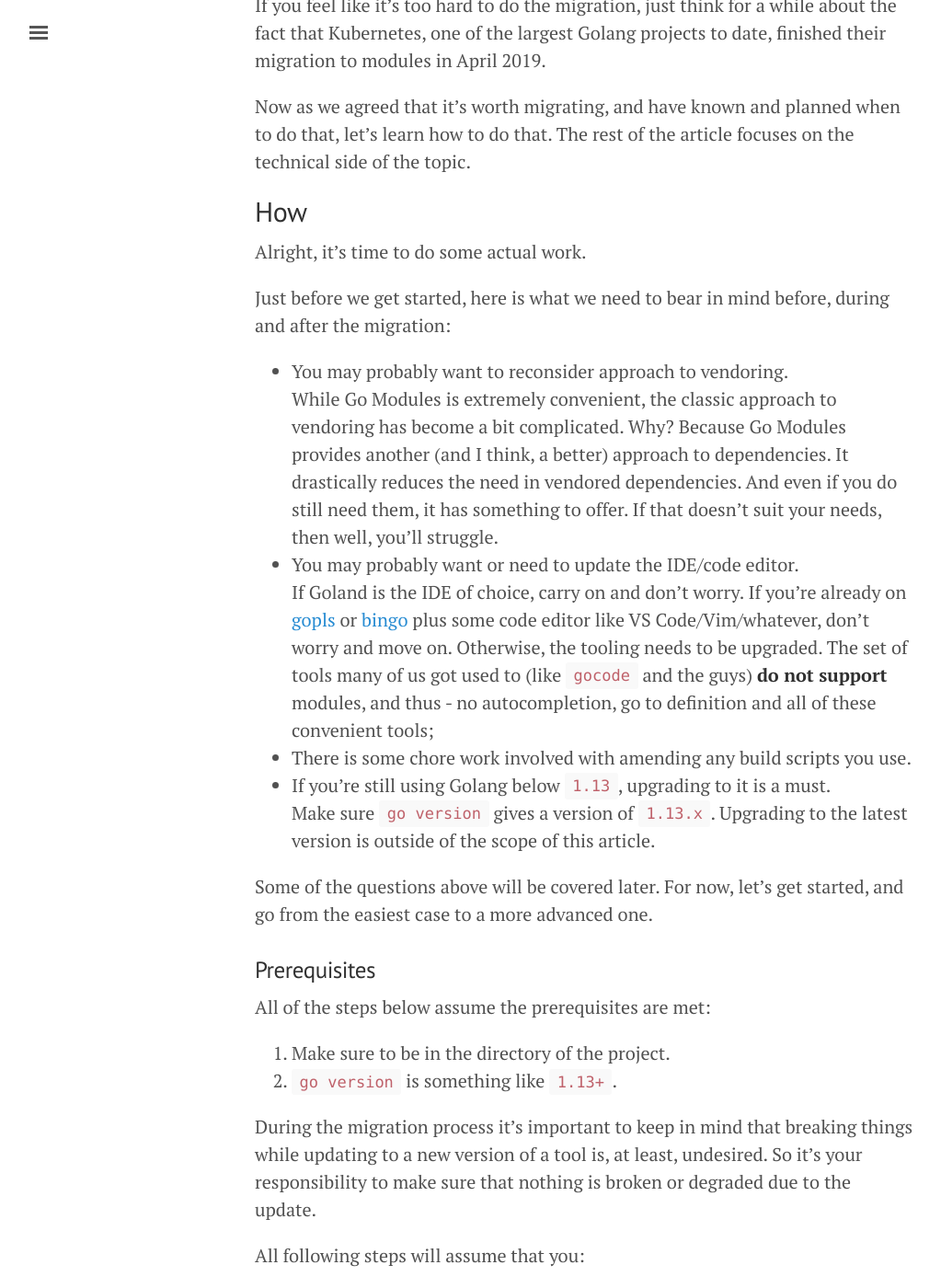
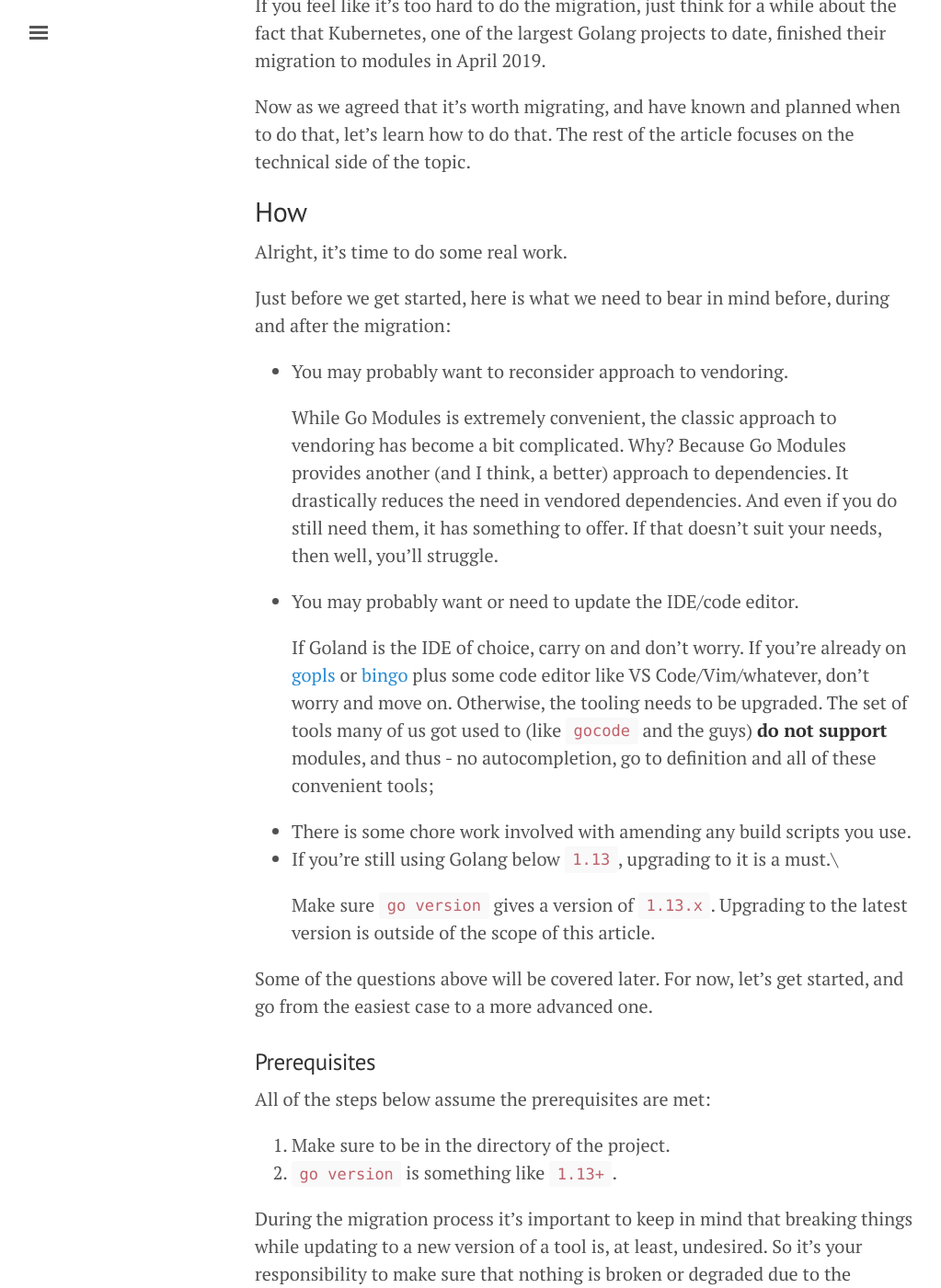
Before and after one commit to pavelbrm/pavelbrm.github.io, a Jekyll site: the page built from _posts/2020-02-22-migrating-to-go-modules.md, in a window 1280 px wide and 1400 px high, scrolled down 3537 px. Shown: the whole window at 92% size, without its empty margins (3-1026 px from the left). Built offline with Jekyll 4.4.1, drawn with Linux system fonts in a browser that asks for light colours.

Commit message:
Fix list formatting

```diff
--- a/_posts/2020-02-22-migrating-to-go-modules.md
+++ b/_posts/2020-02-22-migrating-to-go-modules.md
@@ -77,16 +77,19 @@ Now as we agreed that it's worth migrating, and have known and planned when to d
 
 ## How
 
-Alright, it's time to do some actual work.
+Alright, it's time to do some real work.
 
 Just before we get started, here is what we need to bear in mind before, during and after the migration:
-- You may probably want to reconsider approach to vendoring.\
-While Go Modules is extremely convenient, the classic approach to vendoring has become a bit complicated. Why? Because Go Modules provides another (and I think, a better) approach to dependencies. It drastically reduces the need in vendored dependencies. And even if you do still need them, it has something to offer. If that doesn't suit your needs, then well, you'll struggle.
-- You may probably want or need to update the IDE/code editor.\
-If Goland is the IDE of choice, carry on and don't worry. If you're already on [gopls](https://github.com/golang/tools/tree/master/gopls) or [bingo](https://github.com/saibing/bingo) plus some code editor like VS Code/Vim/whatever, don't worry and move on. Otherwise, the tooling needs to be upgraded. The set of tools many of us got used to (like `gocode` and the guys) **do not support** modules, and thus - no autocompletion, go to definition and all of these convenient tools;
+- You may probably want to reconsider approach to vendoring.
+
+    While Go Modules is extremely convenient, the classic approach to vendoring has become a bit complicated. Why? Because Go Modules provides another (and I think, a better) approach to dependencies. It drastically reduces the need in vendored dependencies. And even if you do still need them, it has something to offer. If that doesn't suit your needs, then well, you'll struggle.
+- You may probably want or need to update the IDE/code editor.
+
+    If Goland is the IDE of choice, carry on and don't worry. If you're already on [gopls](https://github.com/golang/tools/tree/master/gopls) or [bingo](https://github.com/saibing/bingo) plus some code editor like VS Code/Vim/whatever, don't worry and move on. Otherwise, the tooling needs to be upgraded. The set of tools many of us got used to (like `gocode` and the guys) **do not support** modules, and thus - no autocompletion, go to definition and all of these convenient tools;
 - There is some chore work involved with amending any build scripts you use.
 - If you're still using Golang below `1.13`, upgrading to it is a must.\
-Make sure `go version` gives a version of `1.13.x`. Upgrading to the latest version is outside of the scope of this article.
+
+    Make sure `go version` gives a version of `1.13.x`. Upgrading to the latest version is outside of the scope of this article.
 
 Some of the questions above will be covered later. For now, let's get started, and go from the easiest case to a more advanced one.
 
```
